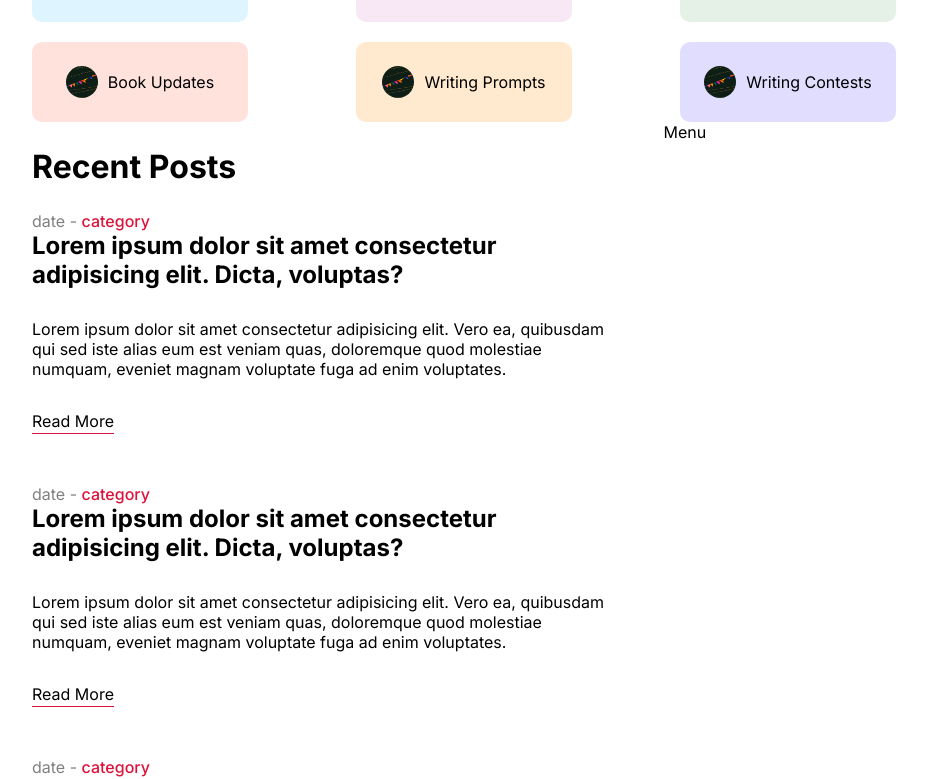
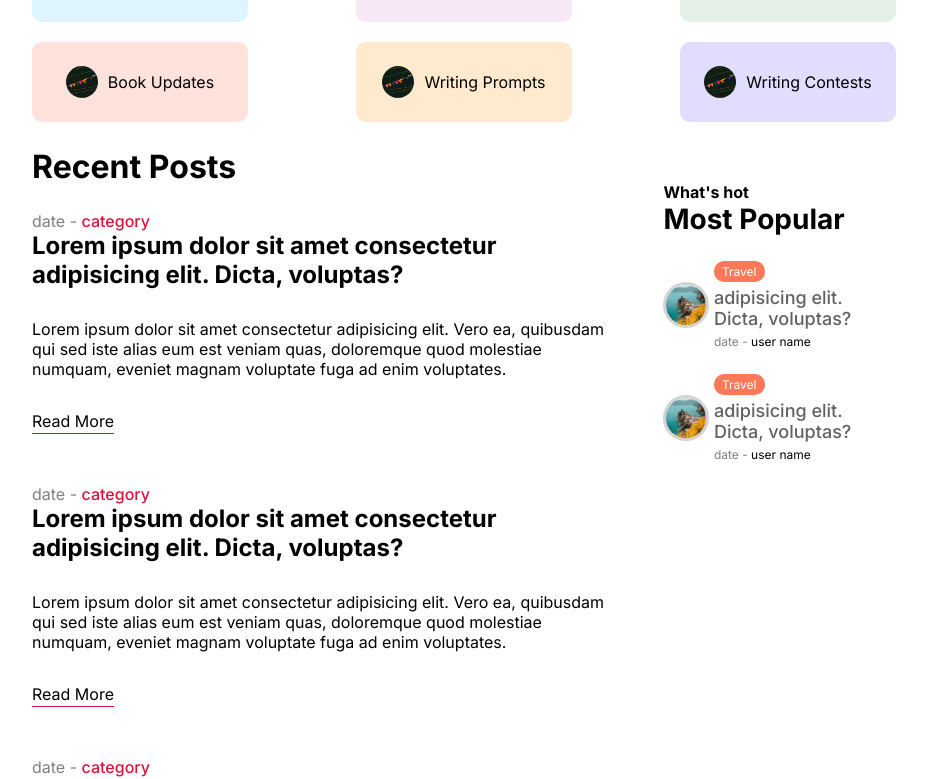
Before and after one commit to Nimsey/ProjectBlog, a Next.js app in the folder FRONTEND/: page / in a window 1280 px wide. Shown: the part 1148-1927 px from the top of the page, without its empty margins (176-1103 px from the left). Built offline with nearby package versions, Linux system fonts and the light colour scheme.

Commit message:
feat: created most popular section

```diff
--- a/FRONTEND/src/components/menu/menu.js
+++ b/FRONTEND/src/components/menu/menu.js
@@ -1,9 +1,44 @@
 import React from 'react'
 import styles from './menu.module.css'
+import Link from 'next/link'
+import Image from 'next/image'
 
 const Menu = () => {
     return (
-        <div className={styles.container}>Menu</div>
+        <div className={styles.container}>
+            <h4>{"What's hot"}</h4>
+            <h1 className={styles.title}>Most Popular</h1>
+            <div className={styles.items}>
+                <Link href="/" className={styles.item}>
+                    <div className={styles.imageContainer}>
+                        <Image src="/p1.jpeg" alt="" fill={true} className={styles.image} />
+                    </div>
+                    <div className={styles.textContainer}>
+                        <span className={`${styles.category} ${styles.travel}`}>Travel</span>
+                        <h2 className={styles.postTitle}>adipisicing elit. Dicta, voluptas?</h2>
+                        <div className={styles.detail}>
+                            <span className={styles.date}>date - </span>
+                            <span className={styles.username}>user name</span>
+                        </div>
+                    </div>
+                </Link>
+            </div>
+            <div className={styles.items}>
+                <Link href="/" className={styles.item}>
+                    <div className={styles.imageContainer}>
+                        <Image src="/p1.jpeg" alt="" fill={true} className={styles.image} />
+                    </div>
+                    <div className={styles.textContainer}>
+                        <span className={`${styles.category} ${styles.travel}`}>Travel</span>
+                        <h2 className={styles.postTitle}>adipisicing elit. Dicta, voluptas?</h2>
+                        <div className={styles.detail}>
+                            <span className={styles.date}>date - </span>
+                            <span className={styles.username}>user name</span>
+                        </div>
+                    </div>
+                </Link>
+            </div>
+        </div>
     )
 }
 
--- a/FRONTEND/src/components/menu/menu.module.css
+++ b/FRONTEND/src/components/menu/menu.module.css
@@ -1,3 +1,78 @@
-.container{
+.container {
     flex: 2;
+    margin-top: 60px;
 }
+
+.subtitle {
+    color: gray;
+    font-size: 16px;
+    font-weight: 400;
+}
+
+.title {
+    font-size: 28px;
+    margin-bottom: 25px;
+}
+
+.item{
+    display: flex;
+    align-items: center;
+    gap: 5px;
+    margin-bottom: 25px;
+}
+
+.items{
+    display: flex;
+    flex-direction: column;
+    gap: 10px;
+}
+
+.image{
+    border-radius: 50%;
+    border: 3px solid lightgray;
+    object-fit: cover;
+    margin-right: 15px;
+}
+
+.imageContainer {
+    flex: 1;
+    aspect-ratio: 1/1;
+    position: relative;
+}
+
+.textContainer {
+    flex: 4;
+    display: flex;
+    flex-direction: column;
+    gap: 5px;
+}
+
+.postTitle {
+    font-size: 18px;
+    font-weight: 500;
+    color: var(--softTextColor);
+}
+
+.detail{
+    font-size: 12px;
+}
+.date {
+    color: gray;
+}
+.category{
+    padding: 3px 8px;
+    border-radius: 10px;
+    font-size: 12px;
+    color:white;
+    width: max-content;
+}
+
+.category.travel{
+    background-color: #ff7857;
+}
+
+@media screen and (max-width: 1024px) {
+    .container {
+        display: none;
+    }
+}
```
